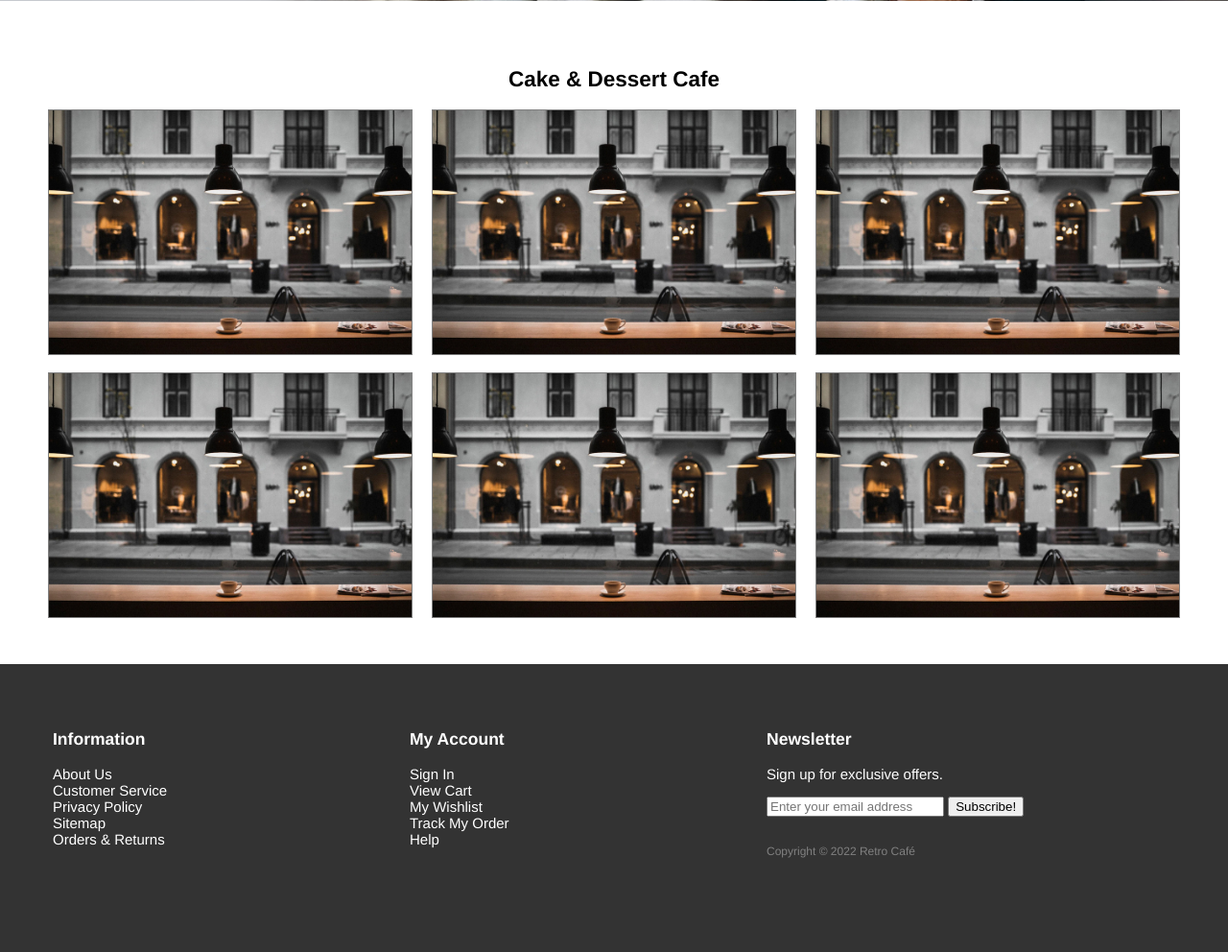
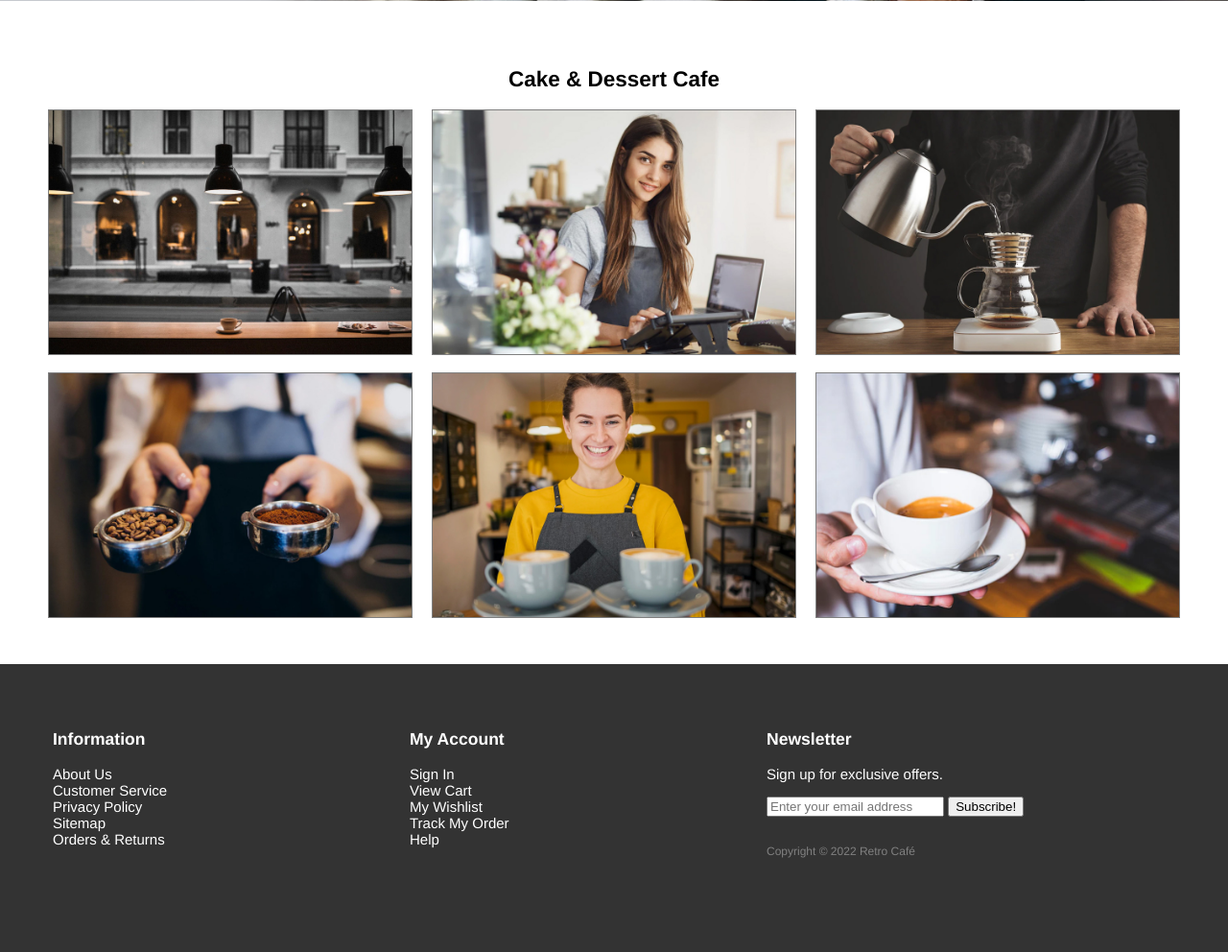
Before and after one commit to jason45992/RetroCafe, a PHP site: page / in a window 1280 px wide. Shown: the part 649-1641 px from the top of the page at 96% size. Run offline with PHP 8.4, Linux system fonts and the light colour scheme; the visitor is signed in with stand-in values (Sample User, id 1).

Commit message:
update home img

```diff
--- a/index.php
+++ b/index.php
@@ -62,38 +62,38 @@
                 <div class="gallery-inner">
                     <div class="">
                         <div class="popular-item">
-                            <img src="test.jpg">
-                            <img class="overlay"src="test.jpg">
+                            <img src="cafe1.jpg">
+                            <img class="overlay"src="cafe1.jpg">
                         </div>
                     </div>
                     <div class="">
                         <div class="popular-item">
-                            <img src="test.jpg">
-                            <img class="overlay"src="test.jpg">
+                            <img src="cafe2.jpg">
+                            <img class="overlay"src="cafe2.jpg">
                         </div>
                     </div>
                     <div class="">
                         <div class="popular-item">
-                            <img src="test.jpg">
-                            <img class="overlay"src="test.jpg">
+                            <img src="cafe3.jpg">
+                            <img class="overlay"src="cafe3.jpg">
                         </div>
                     </div>
                     <div class="">
                         <div class="popular-item">
-                            <img src="test.jpg">
-                            <img class="overlay"src="test.jpg">
+                            <img src="cafe4.jpg">
+                            <img class="overlay"src="cafe4.jpg">
                         </div>
                     </div>
                     <div class="">
                         <div class="popular-item">
-                            <img src="test.jpg">
-                            <img class="overlay"src="test.jpg">
+                            <img src="cafe5.jpg">
+                            <img class="overlay"src="cafe5.jpg">
                         </div>
                     </div>
                     <div class="">
                         <div class="popular-item">
-                            <img src="test.jpg">
-                            <img class="overlay"src="test.jpg">
+                            <img src="cafe6.jpg">
+                            <img class="overlay"src="cafe6.jpg">
                         </div>
                     </div>
                 </div>
--- a/styles.css
+++ b/styles.css
@@ -107,7 +107,7 @@ footer a {
 /* Login & Signup*/
 .bg-img {
     /* The image used */
-    background-image: url("test.jpg");
+    background-image: url("cafe1.jpg");
     min-height: 500px;
     background-position: center;
     background-repeat: no-repeat;
@@ -316,6 +316,7 @@ footer a {
     width: 100px;
     height: 40px;
     margin-right: 15px;
+    cursor: pointer;
 }
 
 .menu-filter button.active{
```
Also changed, not shown: cafe1.jpg (renamed from test.jpg), cafe2.jpg (added), cafe3.jpg (added), cafe4.jpg (added), cafe5.jpg (added), cafe6.jpg (added).
